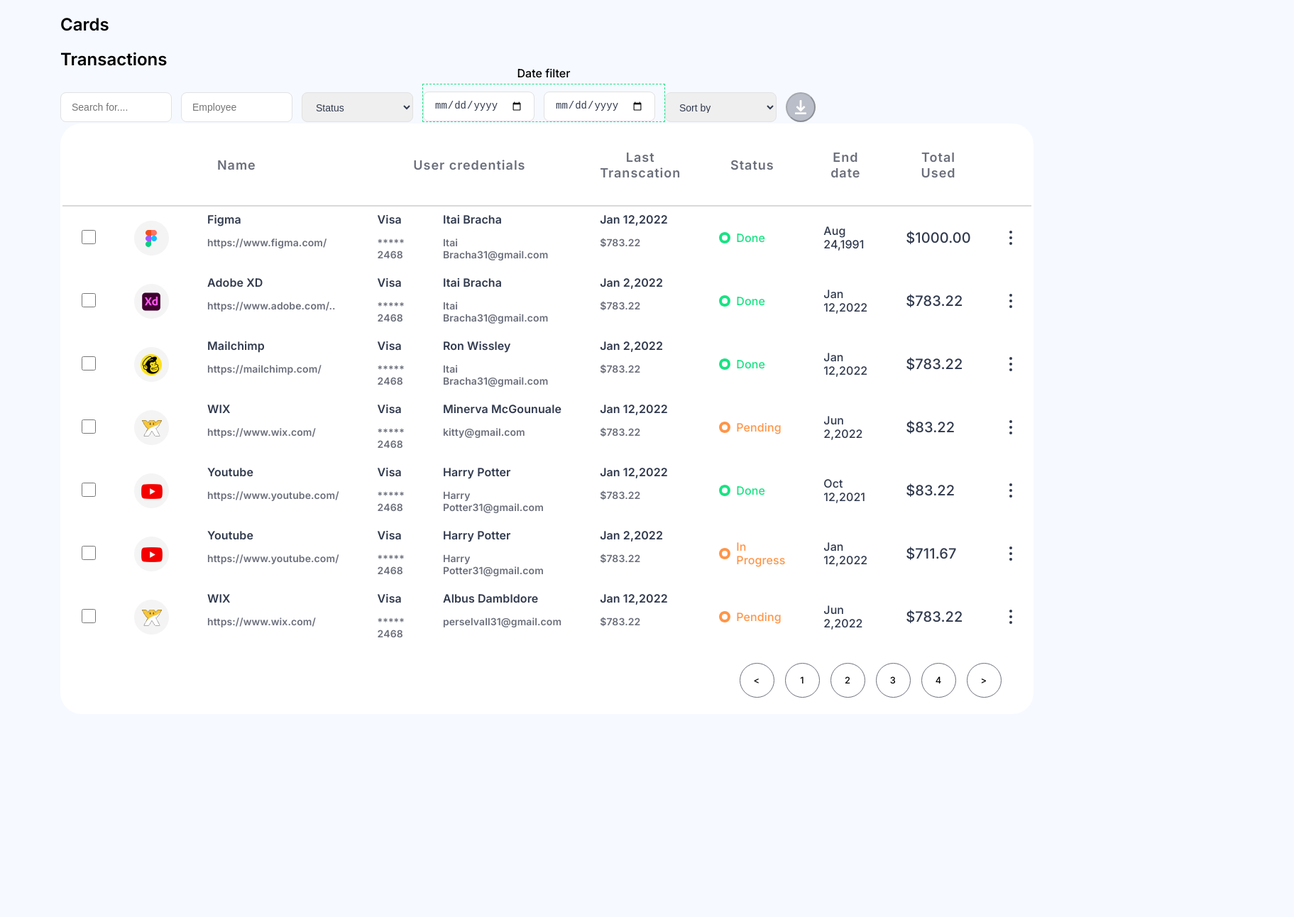
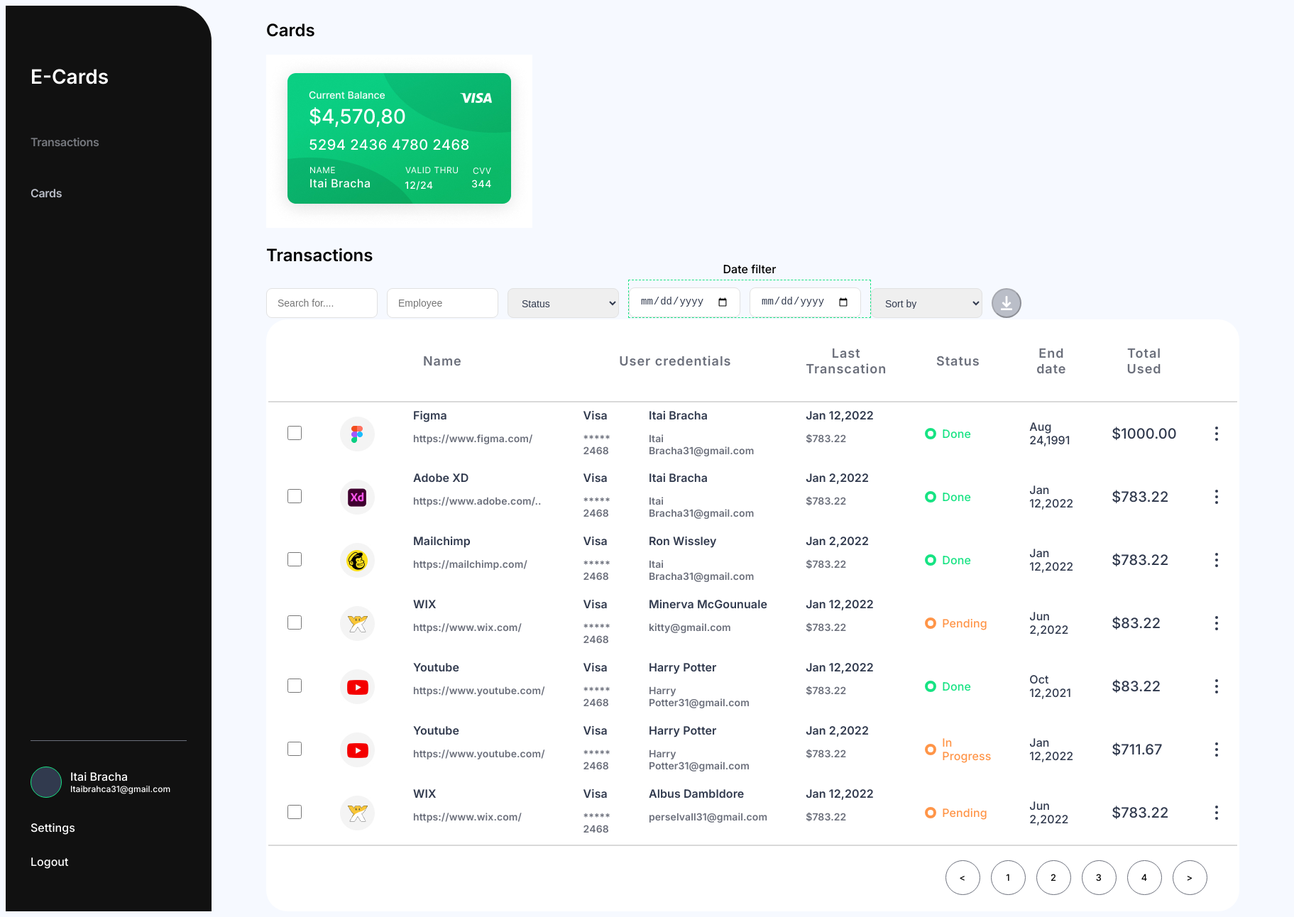
Before and after one commit to yuliapakhachuk/godel-internship-1, a plain HTML site: page index.html in a window 1280 px wide. Shown: the whole page at 71% size, 1823 px wide, since content can reach past the window. Before the commit the page ends 1014 px from the top, so only its background shows below. Drawn offline with Linux system fonts and the light colour scheme.

Commit message:
adds styles for sidebar

```diff
--- a/index.html
+++ b/index.html
@@ -12,11 +12,36 @@
     <link rel="stylesheet" href="./styles.css">
 </head>
 <body>
+    <aside class="side__bar">
+        <div class="side__title--wrapper">
+            <h1 class="side__bar--title">E-Cards</h1>
+            <p class="side__menu--transaction unactive">Transactions</p>
+            <p class="side__menu--cards">Cards</p>
+        </div>
+        <div class="login__data">
+            <div class="ava-wrapper"></div>
+            <ul class="login__list">
+                <li class="login__item login__user--name">
+                    Itai Bracha
+                </li>
+                <li class="login__item login__user--mail">
+                    Itaibrahca31@gmail.com
+                </li>
+            </ul>
+            <ul class="application__menu">
+                <li class="aplication__item">Settings</li>
+                <li class="aplication__item">Logout</li>
+            </ul>
+        </div>
+    </aside>
+    <div class="main__content">
         <section class="cards">
             <div class="container">
                 <h2>Cards</h2>
                 <div class="grid__container">
-                <div class="card__item user__card"></div>
+                    <div class="card__item user__card">
+                        <img src="./images/Group 2847.jpg" alt="users card">
+                    </div>
                     <div class="card__item user__card--new"></div>
                 </div>
             </div>
@@ -78,6 +103,7 @@
                 </table>
             </div>
         </section>
+    </div>
 
     <script src="./index.js"></script>
 </body>
--- a/styles.css
+++ b/styles.css
@@ -11,10 +11,75 @@ input {
 }
 body {
     box-sizing: border-box;
+    display: flex;
+
     font-family: 'Inter', sans-serif;
     background-color: #f6f9ff;
 }
+.side__bar {
+    display: flex;
+    flex-direction: column;
+    justify-content: space-between;
+    background-color: #111111;
+    color: #FFFFFF;
+    border-top-right-radius: 50px;
+    min-width: 290px;
+
+    padding-top: 60px;
+    padding-left: 35px;
+    padding-right: 35px;
+    padding-bottom: 60px;
+}
+.side__bar--title {
+    font-weight: 700;
+    font-size: 28px;
+    line-height: 34px;
+
+    margin-bottom: 66px;
+}
+.side__menu--transaction,
+.side__menu--cards  {
+    font-weight: 600;
+    font-size: 16px;
+    line-height: 19px;
+    letter-spacing: -0.02em;
+
+    color: #BABEC8;
+}
+.side__menu--transaction {
+    margin-bottom: 53px;
+}
+.unactive {
+    opacity: 0.6;
+}
+.login__data {
+    position: relative;
+
+    font-size: 16px;
+    padding-top: 36px;
+    border-top: 1px solid #6B6F7B;
+}
+.ava-wrapper {
+    display: inline-block;
+    width: 44px;
+    height: 44px;
+    border-radius: 50%;
+    border: 1px solid #17E383;
+    background-color: #313A4E;
+}
+.login__list {
+    position: absolute;
+    top: 40px;
+    left: 56px;
+}
+.login__user--mail {
+    font-size: 12px;
+}
+.aplication__item {
+    margin-top: 28px;
+}
 .container {
+    /* outline: 1px solid tomato; */
     margin: 0 auto;
     min-width: 1505px;
     padding-left: 77px;
@@ -254,4 +319,5 @@ th {
 .tbl__footer {
     padding-top: 20px;
     padding-bottom: 20px;
+    border-top: 2px solid #D9D9D9;
 }
```
Also changed, not shown: images/Group 2847.jpg (added). Lines whose indentation alone changed are shown as unchanged.
